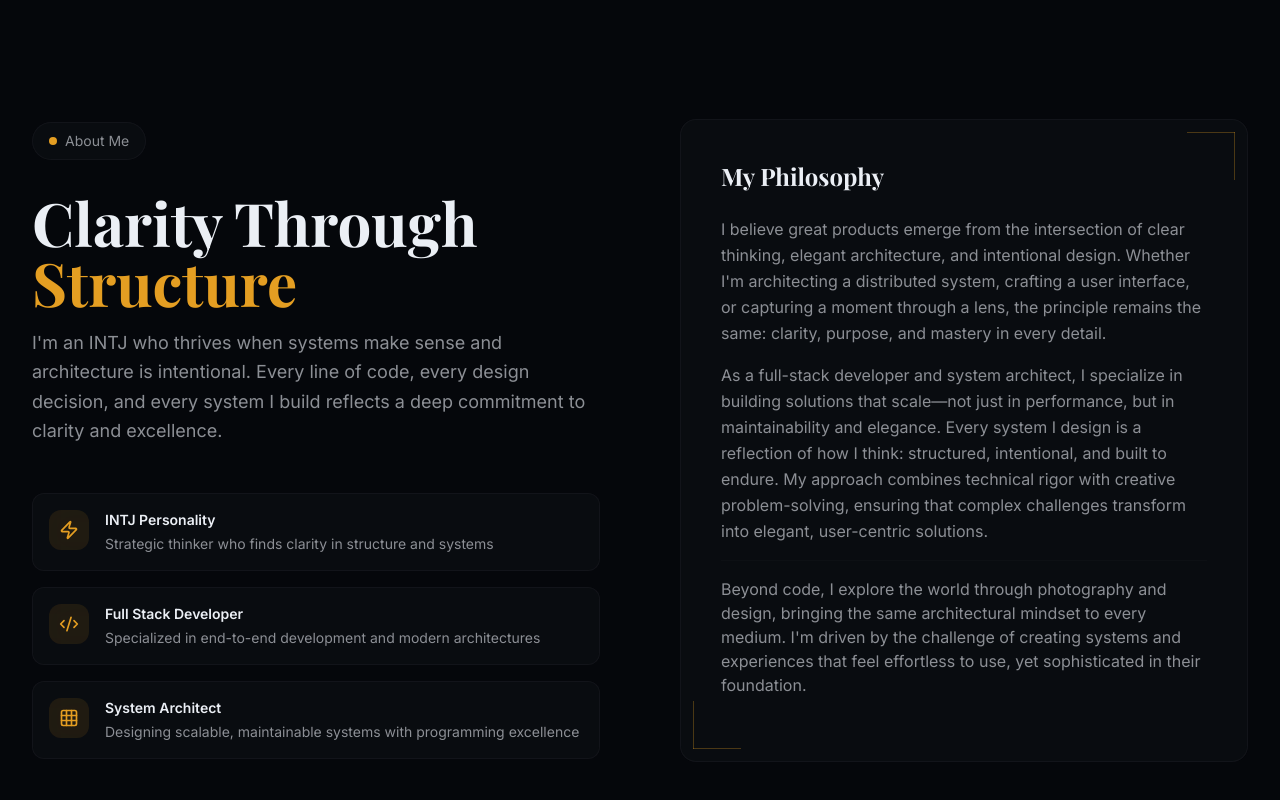
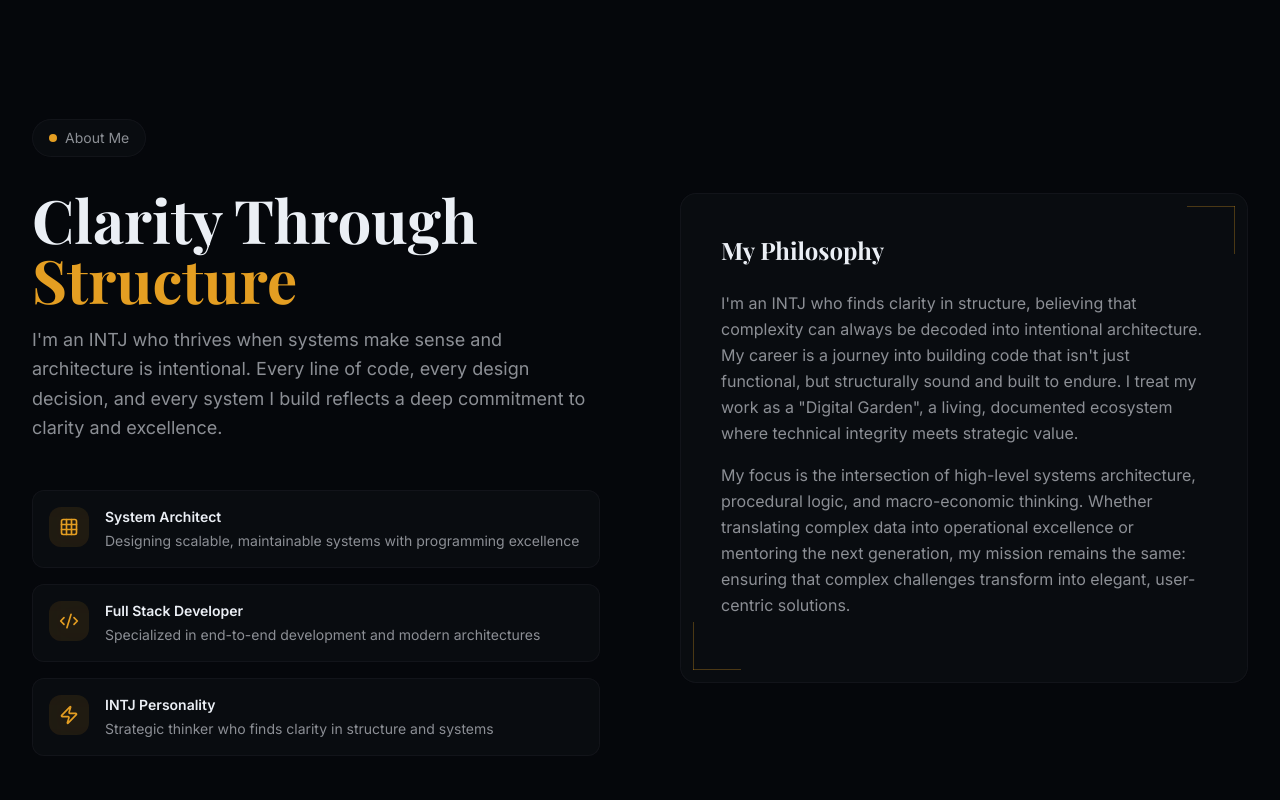
Before and after one commit to Earthen8/EarthenHub, a Next.js app in the folder frontend/: page / in a window 1280 px wide. Shown: the part 809-1609 px from the top of the page. Built offline with nearby package versions, Linux system fonts and the light colour scheme; a web font is replaced by a local one.

Commit message:
fix: refine about section

```diff
--- a/frontend/src/components/about-section.tsx
+++ b/frontend/src/components/about-section.tsx
@@ -27,9 +27,9 @@ export function AboutSection() {
 
   const traits = [
     {
-      icon: Zap,
-      title: 'INTJ Personality',
-      description: 'Strategic thinker who finds clarity in structure and systems',
+      icon: Grid3X3,
+      title: 'System Architect',
+      description: 'Designing scalable, maintainable systems with programming excellence',
     },
     {
       icon: Code2,
@@ -37,9 +37,9 @@ export function AboutSection() {
       description: 'Specialized in end-to-end development and modern architectures',
     },
     {
-      icon: Grid3X3,
-      title: 'System Architect',
-      description: 'Designing scalable, maintainable systems with programming excellence',
+      icon: Zap,
+      title: 'INTJ Personality',
+      description: 'Strategic thinker who finds clarity in structure and systems',
     },
   ]
 
@@ -129,15 +129,15 @@ export function AboutSection() {
 
               <div className="space-y-4 text-muted-foreground leading-relaxed">
                 <p>
-                  I believe great products emerge from the intersection of clear thinking, elegant architecture, and intentional design. Whether I&apos;m architecting a distributed system, crafting a user interface, or capturing a moment through a lens, the principle remains the same: clarity, purpose, and mastery in every detail.
+                  I&apos;m an INTJ who finds clarity in structure, believing that complexity can always be decoded into intentional architecture.
+                  My career is a journey into building code that isn&apos;t just functional, but structurally sound and built to endure.
+                  I treat my work as a &quot;Digital Garden&quot;, a living, documented ecosystem where technical integrity meets strategic value.
                 </p>
 
                 <p>
-                  As a full-stack developer and system architect, I specialize in building solutions that scale—not just in performance, but in maintainability and elegance. Every system I design is a reflection of how I think: structured, intentional, and built to endure. My approach combines technical rigor with creative problem-solving, ensuring that complex challenges transform into elegant, user-centric solutions.
-                </p>
-
-                <p className="text-base pt-4 border-t border-secondary/30">
-                  Beyond code, I explore the world through photography and design, bringing the same architectural mindset to every medium. I&apos;m driven by the challenge of creating systems and experiences that feel effortless to use, yet sophisticated in their foundation.
+                  My focus is the intersection of high-level systems architecture, procedural logic,
+                  and macro-economic thinking. Whether translating complex data into operational excellence or mentoring the next generation,
+                  my mission remains the same: ensuring that complex challenges transform into elegant, user-centric solutions.
                 </p>
               </div>
 
```
